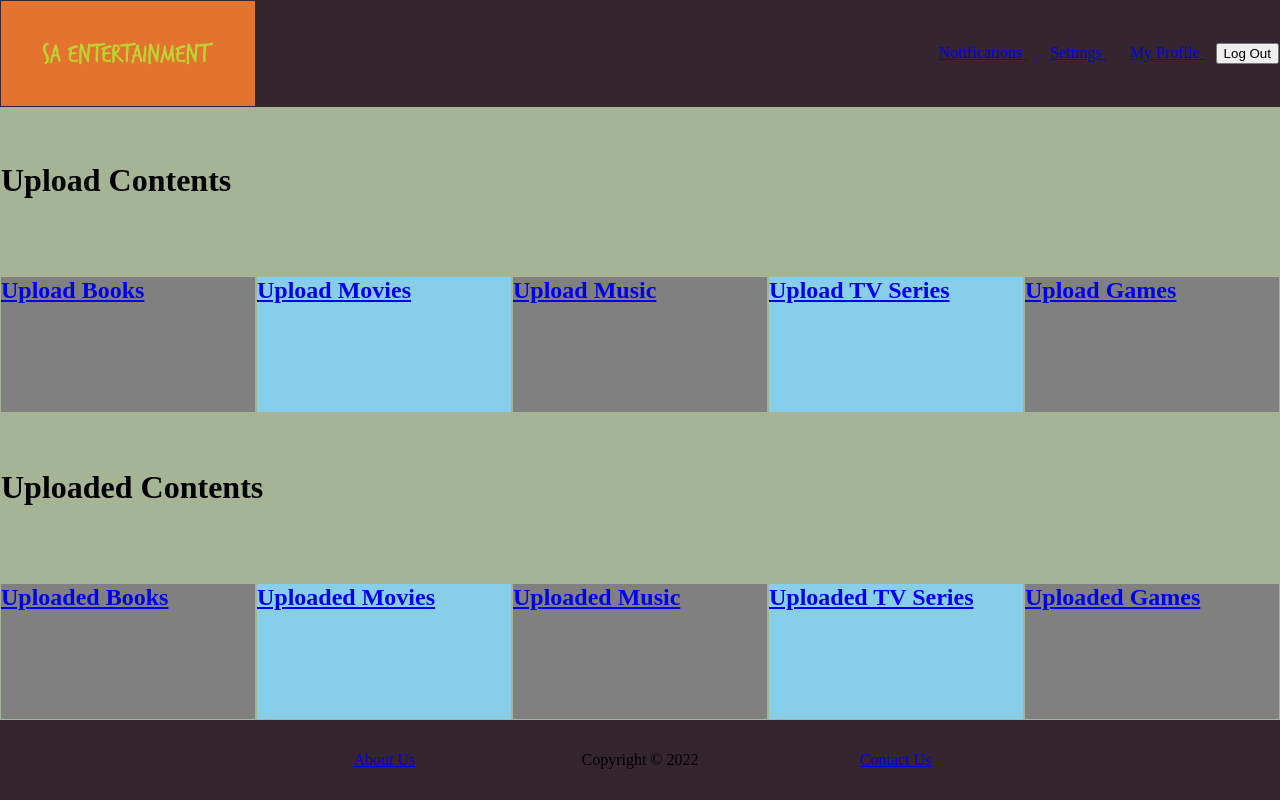
After one commit to nayeemahoque/SA-Entertainment, a PHP site: page /view/content_creator/home.php in a window 1280 px wide. The commit adds this page. Run offline with PHP 8.4, Linux system fonts and the light colour scheme.

Commit message:
Content creator home, profile WIP

```diff
--- a/assets/style.css
+++ b/assets/style.css
@@ -10,7 +10,7 @@ body {
 .container-table{
     background-color: #A4B494;
     width: 100%;
-    height: 100%;
+    height: 90%;
     border: 1;
     border-collapse: collapse;
 }
@@ -21,10 +21,30 @@ body {
     height: 10%;
 }
 
+.footer-bar{
+    background-color: #34252F;
+    width: 100%;
+    height: 10%;
+}
+
 .top-menu-item{
     text-align: right;
     padding: 12;
 }
+
+.menu-tile{
+    height: 100%;
+    width: 100%;
+}
+
+.bg-color-gray{
+    background-color: gray;
+}
+
+.bg-color-skyblue{
+    background-color: skyblue;
+}
+
 
 .logo{
     width: 100%;
--- /dev/null
+++ b/view/common/about_us.php
@@ -0,0 +1,2 @@
+<?php
+?>
--- /dev/null
+++ b/view/common/contact_us.php
@@ -0,0 +1,2 @@
+<?php
+?>
--- /dev/null
+++ b/view/content_creator/home.php
@@ -0,0 +1,173 @@
+<?php
+
+?>
+
+<html>
+
+<head>
+    <title>Content Creator | Home</title>
+    <link rel="stylesheet" href="../../assets/style.css">
+</head>
+
+<body>
+    <table class="container-table">
+        <tr class="top-menu-bar">
+            <td class="w-20">
+                <img class="logo" src="../../assets/common/logo.png" alt="Logo" />
+            </td>
+            <td colspan="4" align="right">
+                <a href="notifications.php">
+                    <span class="top-menu-item">
+                        Notifications
+                    </span>
+                </a>
+                <a href="settings.php">
+                    <span class="top-menu-item">
+                        Settings
+                    </span>
+                </a>
+                <a href="profile.php">
+                    <span class="top-menu-item">
+                        My Profile
+                    </span>
+                </a>
+                <input type="submit" name="logoutSubmit" value="Log Out" />
+            </td>
+        </tr>
+        <tr>
+            <td colspan="5">
+                <h1>
+                    Upload Contents
+                </h1>
+            </td>
+        </tr>
+        <tr>
+            <td class="w-20">
+                <div class="menu-tile bg-color-gray">
+                    <a href="upload_book.php">
+                        <h2>
+                            Upload Books
+                        </h2>
+                    </a>
+                </div>
+            </td>
+            <td class="w-20">
+                <div class="menu-tile bg-color-skyblue">
+                    <a href="upload_movie.php">
+                        <h2>
+                            Upload Movies
+                        </h2>
+                    </a>
+                </div>
+            </td>
+            <td class="w-20">
+                <div class="menu-tile bg-color-gray">
+                    <a href="upload_music.php">
+                        <h2>
+                            Upload Music
+                        </h2>
+                    </a>
+                </div>
+            </td>
+            <td class="w-20">
+                <div class="menu-tile bg-color-skyblue">
+                    <a href="upload_tv_series.php">
+                        <h2>
+                            Upload TV Series
+                        </h2>
+                    </a>
+                </div>
+            </td>
+            <td class="w-20">
+                <div class="menu-tile bg-color-gray">
+                    <a href="upload_game.php">
+                        <h2>
+                            Upload Games
+                        </h2>
+                    </a>
+                </div>
+            </td>
+        </tr>
+        <tr>
+            <td colspan="5">
+                <h1>
+                    Uploaded Contents
+                </h1>
+            </td>
+        </tr>
+        <tr>
+            <td class="w-20">
+                <div class="menu-tile bg-color-gray">
+                    <a href="uploaded_book.php">
+                        <h2>
+                            Uploaded Books
+                        </h2>
+                    </a>
+                </div>
+            </td>
+            <td class="w-20">
+                <div class="menu-tile bg-color-skyblue">
+                    <a href="uploaded_movie.php">
+                        <h2>
+                            Uploaded Movies
+                        </h2>
+                    </a>
+                </div>
+            </td>
+            <td class="w-20">
+                <div class="menu-tile bg-color-gray">
+                    <a href="uploaded_music.php">
+                        <h2>
+                            Uploaded Music
+                        </h2>
+                    </a>
+                </div>
+            </td>
+            <td class="w-20">
+                <div class="menu-tile bg-color-skyblue">
+                    <a href="uploaded_tv_series.php">
+                        <h2>
+                            Uploaded TV Series
+                        </h2>
+                    </a>
+                </div>
+            </td>
+            <td class="w-20">
+                <div class="menu-tile bg-color-gray">
+                    <a href="uploaded_game.php">
+                        <h2>
+                            Uploaded Games
+                        </h2>
+                    </a>
+                </div>
+            </td>
+        </tr>
+    </table>
+</body>
+<footer>
+    <table class="footer-bar">
+        <tr align="center">
+            <td class="w-20"></td>
+            <td class="w-20">
+                <a href="../common/about_us.php">
+                    <span class="top-menu-item">
+                        About Us
+                    </span>
+                </a>
+            </td>
+            <td class="w-20">
+                <footer style="margin: 10px">Copyright &copy; 2022</footer>
+            </td>
+            <td class="w-20">
+                <a href="../common/contact_us.php">
+                    <span class="top-menu-item">
+                        Contact Us
+                    </span>
+                </a>
+            </td>
+            <td class="w-20"></td>
+        </tr>
+    </table>
+</footer>
+
+</html>
--- /dev/null
+++ b/view/content_creator/upload_book.php
@@ -0,0 +1,6 @@
+<?php
+
+?>
+<html>
+
+</html>
--- /dev/null
+++ b/view/content_creator/upload_game.php
@@ -0,0 +1,6 @@
+<?php
+
+?>
+<html>
+
+</html>
--- /dev/null
+++ b/view/content_creator/upload_movie.php
@@ -0,0 +1,6 @@
+<?php
+
+?>
+<html>
+
+</html>
--- /dev/null
+++ b/view/content_creator/upload_music.php
@@ -0,0 +1,6 @@
+<?php
+
+?>
+<html>
+
+</html>
--- /dev/null
+++ b/view/content_creator/upload_tv_series.php
@@ -0,0 +1,6 @@
+<?php
+
+?>
+<html>
+
+</html>
--- /dev/null
+++ b/view/content_creator/uploaded_book.php
@@ -0,0 +1,3 @@
+<?php
+
+?>
--- /dev/null
+++ b/view/content_creator/uploaded_game.php
@@ -0,0 +1,3 @@
+<?php
+
+?>
--- /dev/null
+++ b/view/content_creator/uploaded_movie.php
@@ -0,0 +1,3 @@
+<?php
+
+?>
--- /dev/null
+++ b/view/content_creator/uploaded_music.php
@@ -0,0 +1,3 @@
+<?php
+
+?>
--- /dev/null
+++ b/view/content_creator/uploaded_tv_series.php
@@ -0,0 +1,3 @@
+<?php
+
+?>
```
Also changed, not shown: index.php (+26 -9 lines), view/content_creator/home2.php (renamed from view/content_creator/home.html, +6 -1 lines), view/content_creator/profile.php (added, +68 -0 lines), view/content_creator/registration.php (+25 -0 lines), view/general_subscriber/registration.php (+25 -0 lines).
